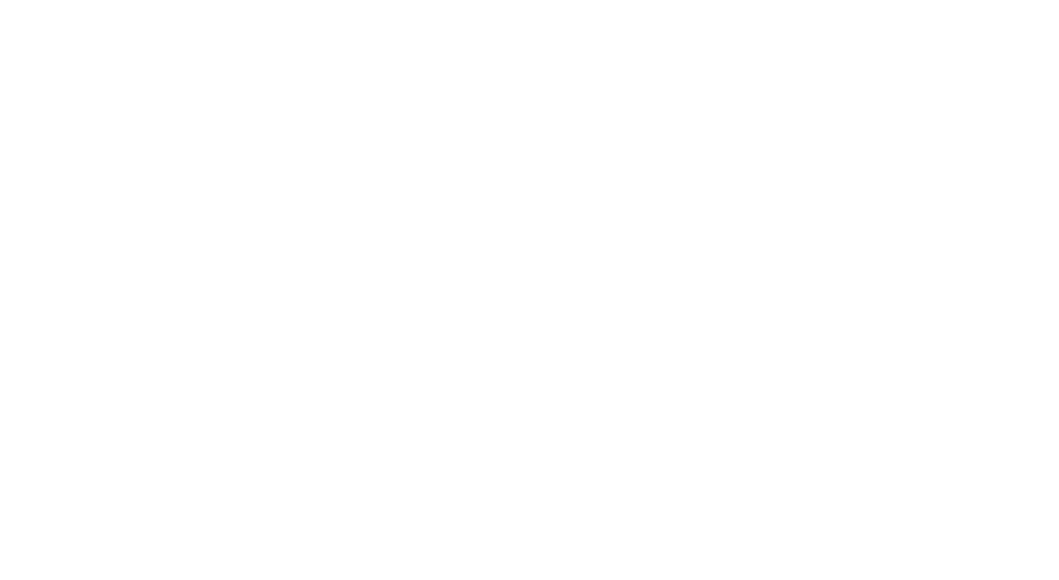
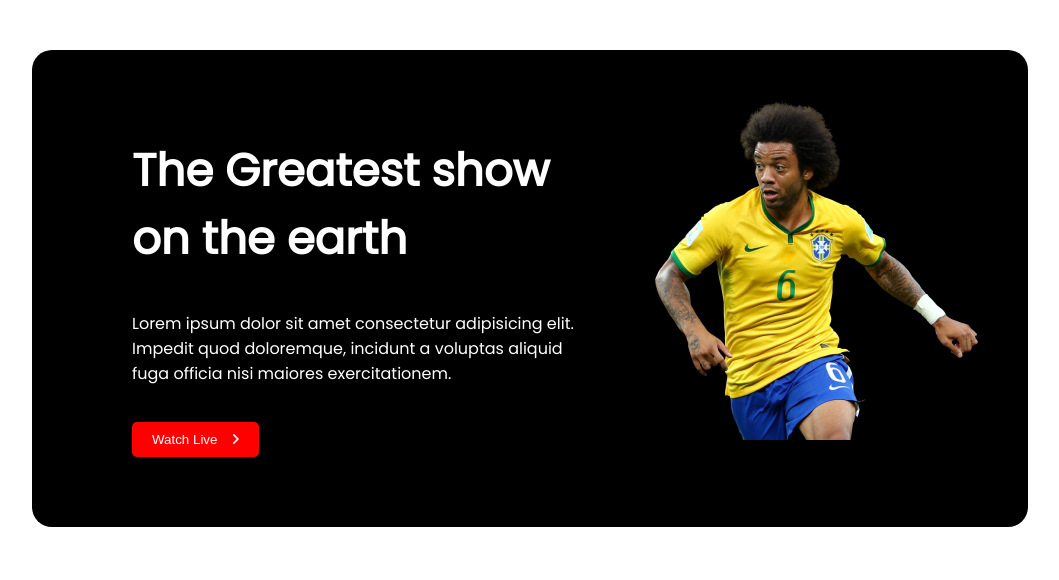
Before and after one commit to asifhasan973/world-cup, a plain HTML site: page index.html in a window 1280 px wide. Shown: the whole page, without its empty margins (110-1169 px from the left). Drawn offline with Linux system fonts and the light colour scheme.

Commit message:
banner done

```diff
--- a/index.html
+++ b/index.html
@@ -4,8 +4,35 @@
     <meta charset="UTF-8">
     <meta name="viewport" content="width=device-width, initial-scale=1.0">
     <title>Document</title>
+    <!-- font awesome  -->
+    <script src="https://kit.fontawesome.com/5f8e505c6d.js" crossorigin="anonymous"></script>
+    <!-- Font  -->
+    <link rel="preconnect" href="https://fonts.googleapis.com">
+    <link href="https://fonts.googleapis.com/css2?family=Poppins&display=swap" rel="stylesheet">
+    <link rel="preconnect" href="https://fonts.gstatic.com" crossorigin>
+    <!-- css  -->
+    <link rel="stylesheet" href="./style.css">
+
+
+
 </head>
 <body>
+    <header>
 
+    </header>
+    <main>
+        <section class="banner">
+            <div class="banner-headline">
+                <h1>The Greatest show on the earth
+
+                </h1>
+                <p>Lorem ipsum dolor sit amet consectetur adipisicing elit. Impedit quod doloremque, incidunt a voluptas aliquid fuga officia nisi maiores exercitationem.</p>
+                <button class="btn"> Watch Live <i class="fa-solid fa-angle-right"></i> </button>
+            </div>
+            <div>
+                <img src="./assets/Banner Image.png" alt="">
+            </div>
+        </section>
+    </main>
 </body>
 </html>
--- a/style.css
+++ b/style.css
@@ -0,0 +1,45 @@
+body {
+    font-family: 'Poppins', sans-serif;
+    margin: 0;
+}
+
+main {
+    display: flex;
+    justify-content: center;
+}
+
+.banner {
+    display: flex;
+    justify-content: space-between;
+    width: 70%;
+    background-color: black;
+    color: white;
+    margin: 50px 0 ;
+    padding: 50px 50px 0 50px;
+    border-radius: 20px;
+}
+
+.banner-headline{
+    width: 50%;
+    padding: 0 0 70px 50px;
+
+}
+.banner-headline h1{
+    font-size: 45px;
+    font-weight: 800;
+}
+.btn{
+    background-color: red;
+    color: white;
+    padding: 10px 20px;
+    border: none;
+    border-radius: 5px;
+    margin: 20px 0 0 0;
+}
+
+.fa-angle-right{
+    margin-left: 10px;
+}
+.banner image {
+    width: 100%;
+}
```
